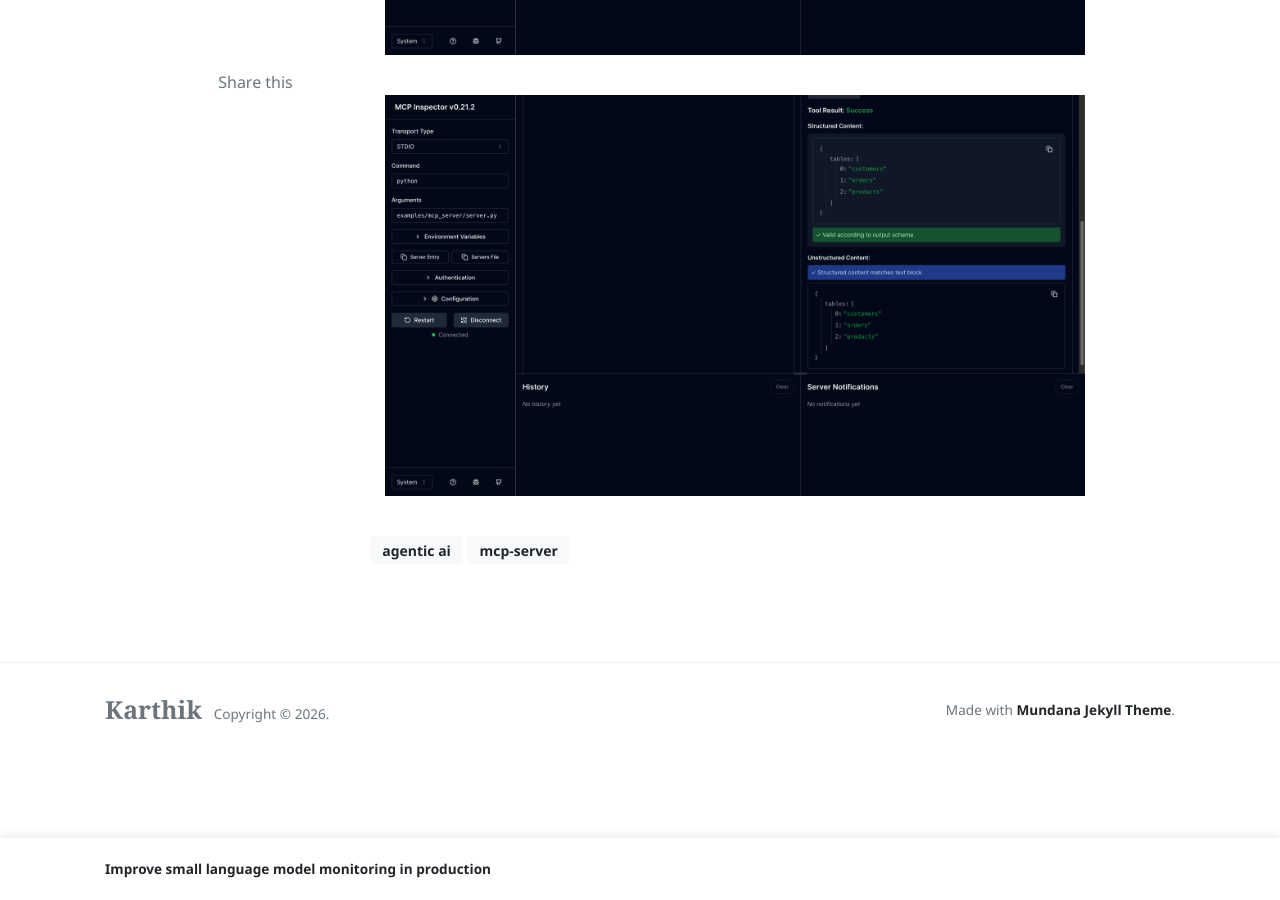
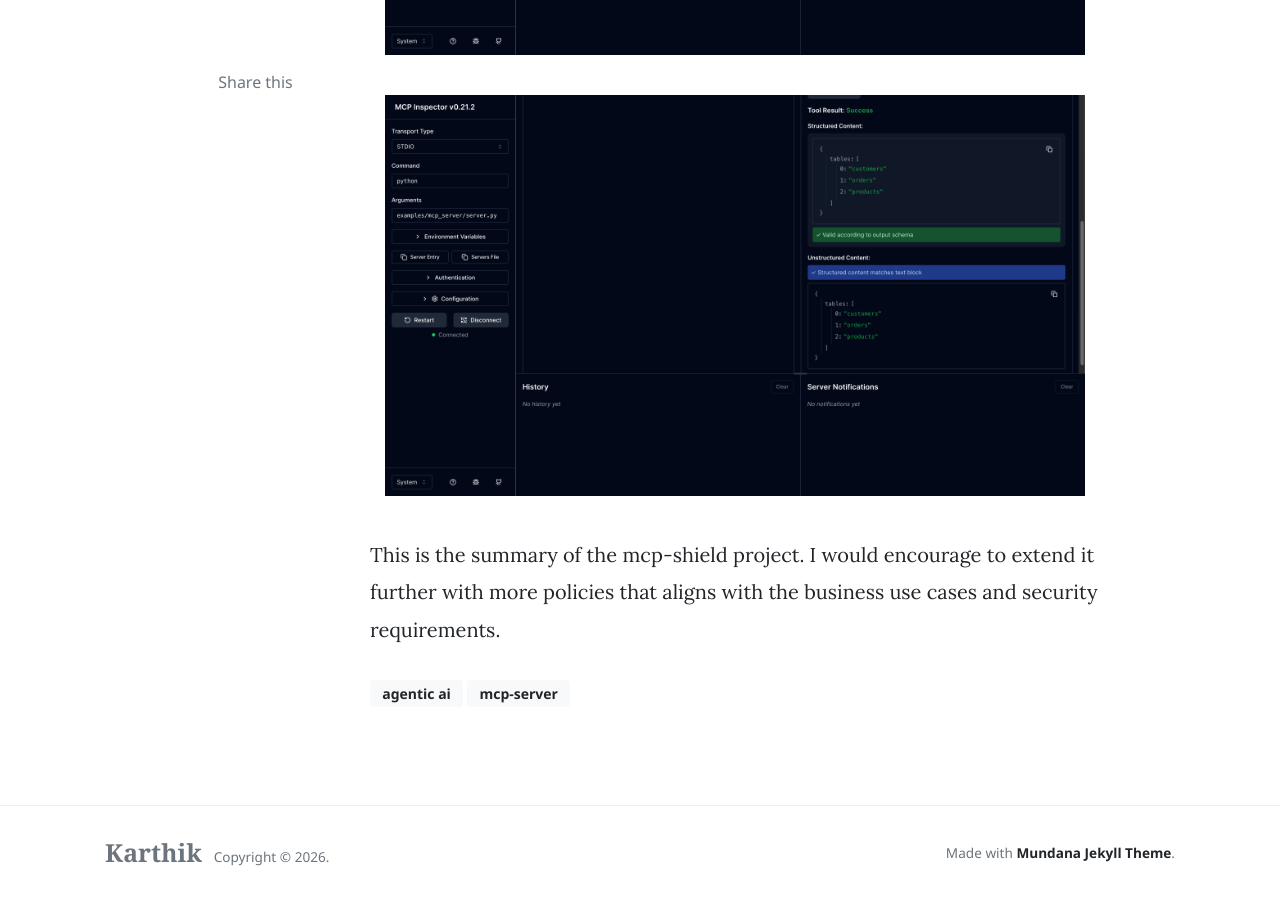
Before and after one commit to karthikziffer/karthikziffer.github.io, a Jekyll site: the page built from _posts/2026-05-13-security-layer-for-mcp-server.md, in a window 1280 px wide and 900 px high, scrolled down 11448 px. Built offline with Jekyll 4.4.1, drawn with Linux system fonts in a browser that asks for light colours; nearby versions of some CDN libraries; comment, search, counter and statistics services are not loaded.

Commit message:
added final note

```diff
--- a/_posts/2026-05-13-security-layer-for-mcp-server.md
+++ b/_posts/2026-05-13-security-layer-for-mcp-server.md
@@ -250,3 +250,7 @@ You can pass the role at launch, or configure it later under the tools section o
 <img src="/assets/images/mcp-shield-list-tables-form.png" alt="MCP Inspector: list_tables tool selected" style="display: block; max-width: 700px; width: 100%; height: auto; margin: 40px auto;" />
 
 <img src="/assets/images/mcp-shield-list-tables-result.png" alt="MCP Inspector: list_tables result showing customers, orders, products" style="display: block; max-width: 700px; width: 100%; height: auto; margin: 40px auto;" />
+
+
+
+This is the summary of the mcp-shield project. I would encourage to extend it further with more policies that aligns with the business use cases and security requirements.
```
